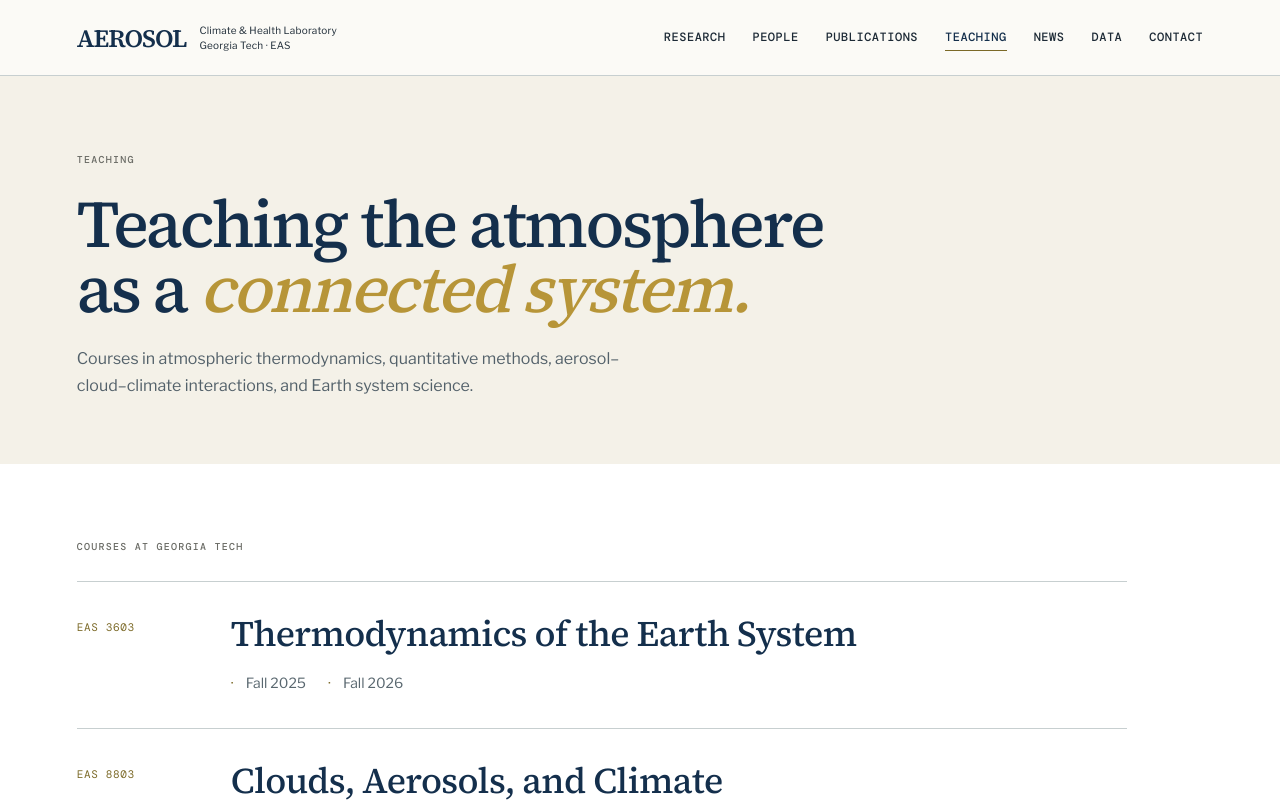
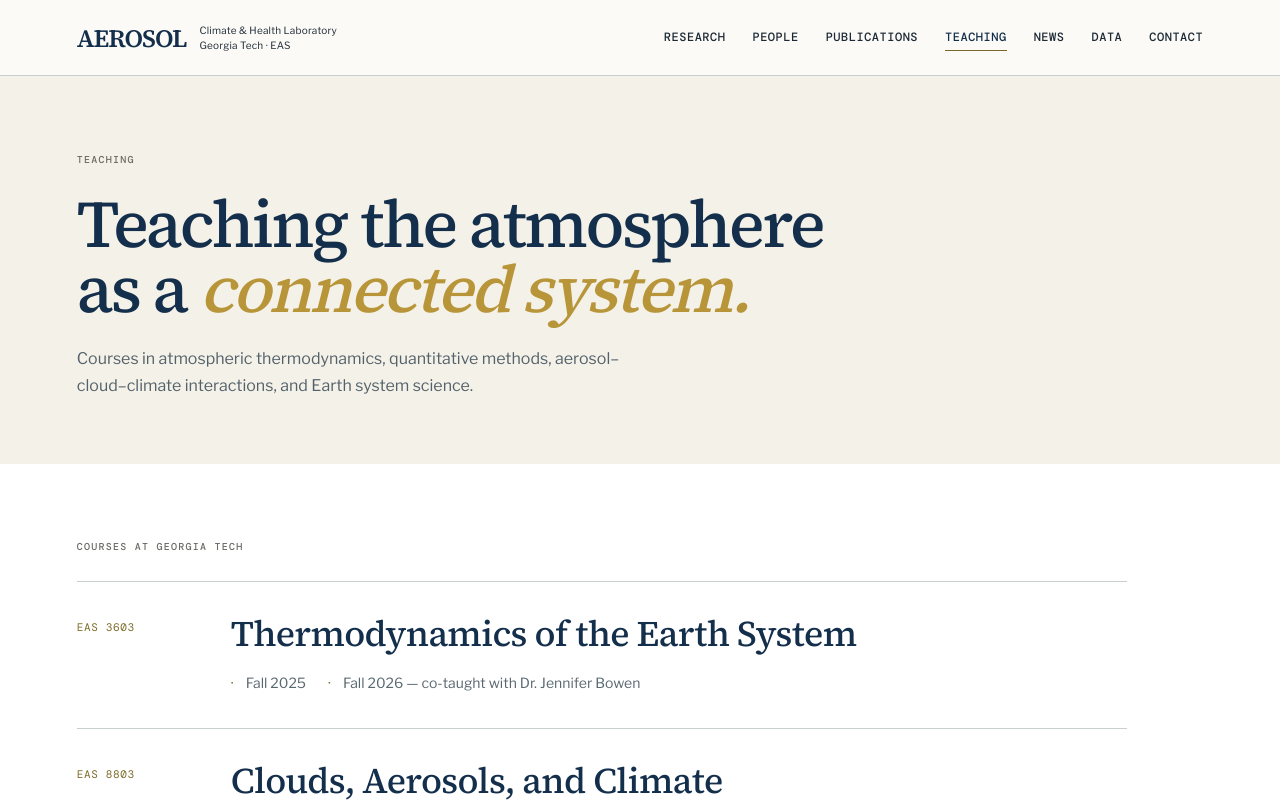
Before and after one commit to pengfeiliu371/aerosol-climate-health-lab-website, a Next.js app: page /teaching in a window 1280 px wide. Shown: the top 802 px of the page. Built offline with nearby package versions, Linux system fonts and the light colour scheme; no server answers.

Commit message:
Add EAS 3603 co-teaching credit

```diff
--- a/app/teaching/page.tsx
+++ b/app/teaching/page.tsx
@@ -5,7 +5,10 @@ const courses = [
   {
     code: "EAS 3603",
     title: "Thermodynamics of the Earth System",
-    offerings: ["Fall 2025", "Fall 2026"],
+    offerings: [
+      "Fall 2025",
+      "Fall 2026 — co-taught with Dr. Jennifer Bowen",
+    ],
   },
   {
     code: "EAS 8803",
```
